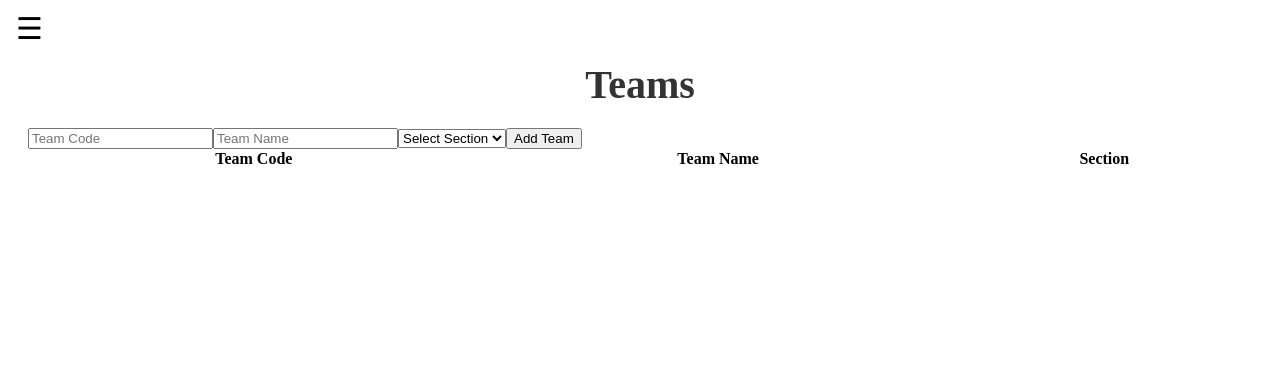
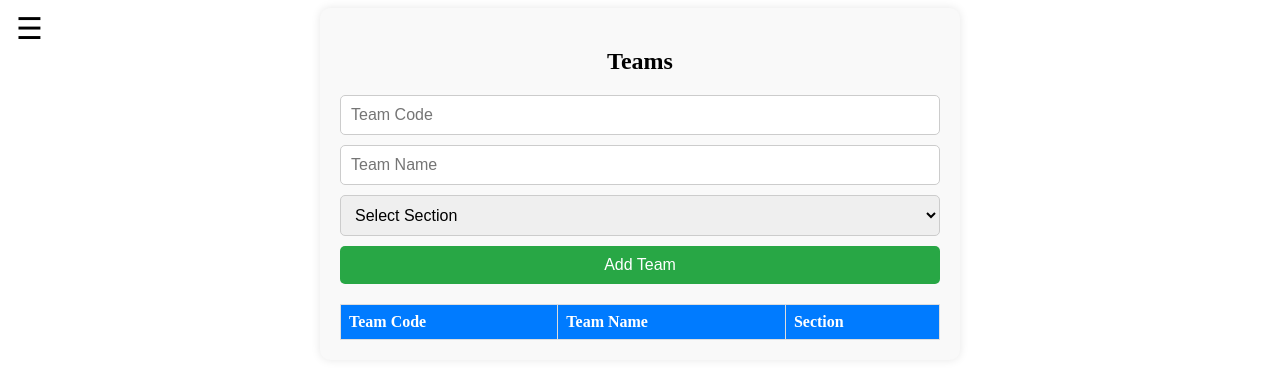
Before and after one commit to Javadamkd/art-fest-management, a Next.js app: page /teams in a window 1280 px wide. Shown: the top 378 px of the page. Built offline with nearby package versions, Linux system fonts and the light colour scheme.

Commit message:
Update Teams.module.css

```diff
--- a/styles/Teams.module.css
+++ b/styles/Teams.module.css
@@ -1,45 +1,43 @@
-/* styles/Teams.module.css */
-
 .container {
+  margin: 0 auto;
+  max-width: 600px;
   padding: 20px;
-  font-family: 'Arial, sans-serif';
+  background-color: #f9f9f9;
+  border-radius: 10px;
+  box-shadow: 0 0 10px rgba(0, 0, 0, 0.1);
 }
 
 .title {
-  font-size: 2.5em;
-  margin-bottom: 20px;
   text-align: center;
-  color: #333;
-}
-
-.form {
-  display: flex;
-  flex-wrap: wrap;
-  gap: 10px;
+  font-size: 24px;
   margin-bottom: 20px;
 }
 
-.input {
-  padding: 10px;
-  font-size: 1em;
-  border: 1px solid #ddd;
-  border-radius: 5px;
-  flex: 1;
+.formContainer {
+  display: flex;
+  flex-direction: column;
 }
 
-.button {
+.inputField {
+  margin-bottom: 10px;
   padding: 10px;
-  font-size: 1em;
-  cursor: pointer;
-  background-color: #0070f3;
+  font-size: 16px;
+  border: 1px solid #ccc;
+  border-radius: 5px;
+}
+
+.submitButton {
+  padding: 10px;
+  background-color: #28a745;
   color: white;
   border: none;
   border-radius: 5px;
-  transition: background-color 0.3s ease;
+  cursor: pointer;
+  font-size: 16px;
 }
 
-.button:hover {
-  background-color: #005bb5;
+.tableContainer {
+  margin-top: 20px;
 }
 
 .table {
@@ -47,17 +45,14 @@
   border-collapse: collapse;
 }
 
-.tableHeader, .tableCell {
-  padding: 10px;
+.table th,
+.table td {
   border: 1px solid #ddd;
-  background: #0070f3;
+  padding: 8px;
+  text-align: left;
+}
+
+.table th {
+  background-color: #007bff;
   color: white;
 }
-
-.evenRow {
-  background-color: #f2f2f2;
-}
-
-.oddRow {
-  background-color: #e9e9e9;
-}
```
